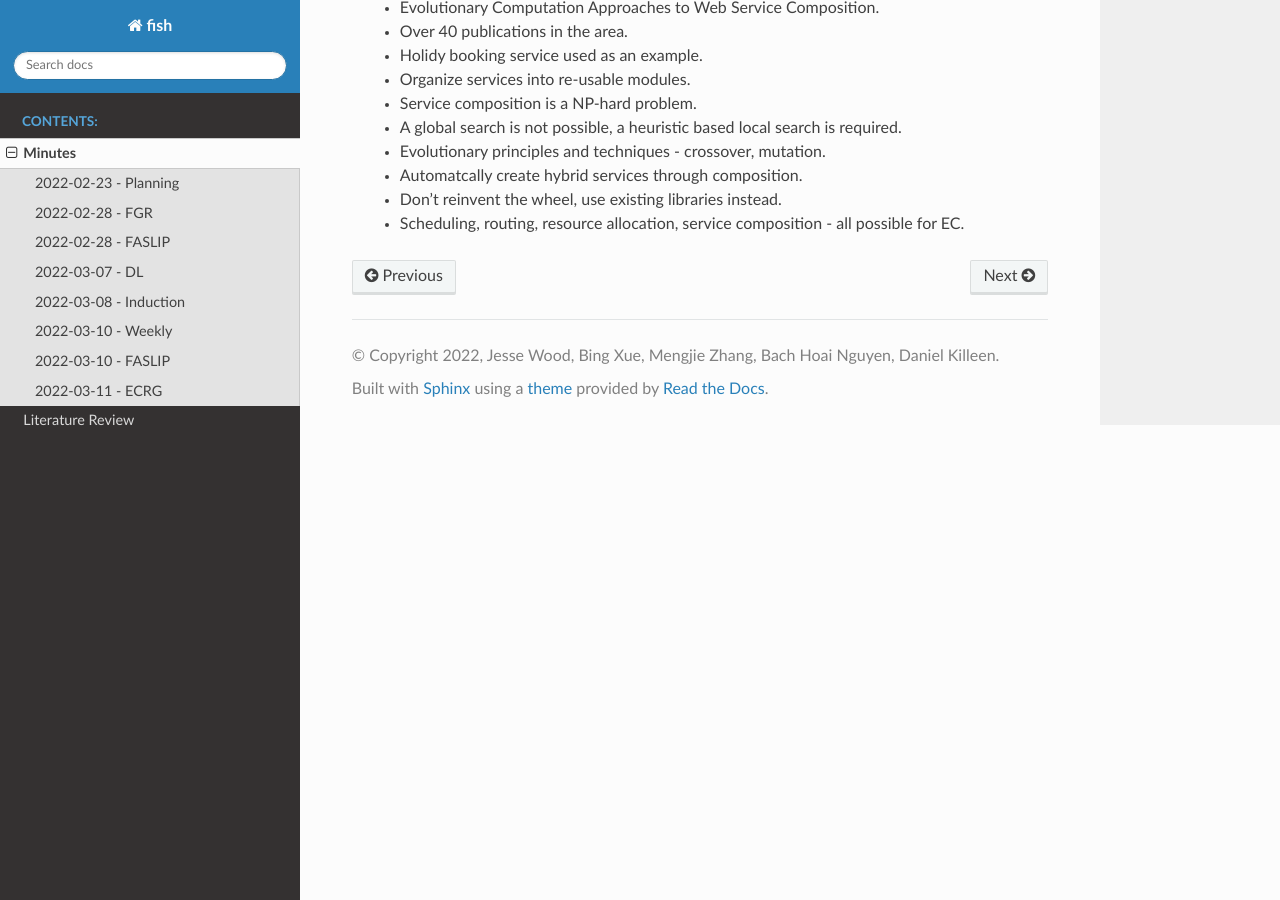
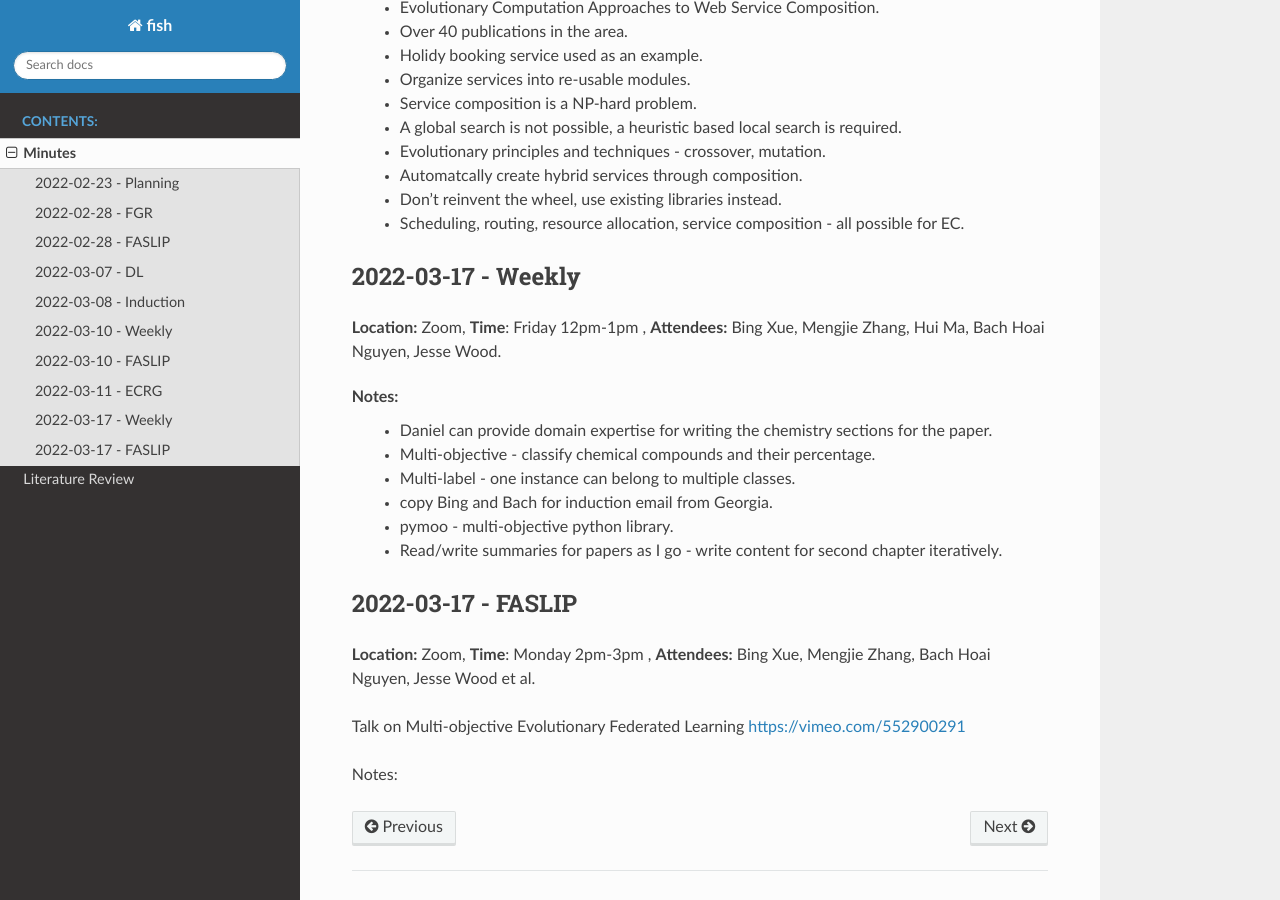
Before and after one commit to woodRock/fishy-business, a Sphinx documentation site: the page built from docs/source/minutes.rst, in a window 1280 px wide and 900 px high, scrolled down 4570 px. Built offline with Sphinx 7.4.7 and the Read the Docs theme 2.0.0, drawn with Linux system fonts in a browser that asks for light colours.

Commit message:
Include todays weekly meetings

```diff
--- a/docs/source/minutes.rst
+++ b/docs/source/minutes.rst
@@ -169,3 +169,23 @@ Notes:
     * Automatcally create hybrid services through composition.
     * Don't reinvent the wheel, use existing libraries instead.
     * Scheduling, routing, resource allocation, service composition - all possible for EC.
+
+2022-03-17 - Weekly
+~~~~~~~~~~~~~~~~~~~
+**Location:** Zoom, **Time**: Friday 12pm-1pm , **Attendees:** Bing Xue, Mengjie Zhang, Hui Ma, Bach Hoai Nguyen, Jesse Wood.
+
+Notes:
+    * Daniel can provide domain expertise for writing the chemistry sections for the paper.
+    * Multi-objective - classify chemical compounds and their percentage.
+    * Multi-label - one instance can belong to multiple classes.
+    * copy Bing and Bach for induction email from Georgia.
+    * pymoo  - multi-objective python library.
+    * Read/write summaries for papers as I go - write content for second chapter iteratively.
+
+2022-03-17 - FASLIP
+~~~~~~~~~~~~~~~~~~~~~~
+**Location:** Zoom, **Time**: Monday 2pm-3pm , **Attendees:** Bing Xue, Mengjie Zhang, Bach Hoai Nguyen, Jesse Wood et al.
+
+Talk on Multi-objective Evolutionary Federated Learning https://vimeo.com/552900291
+
+Notes:
```
